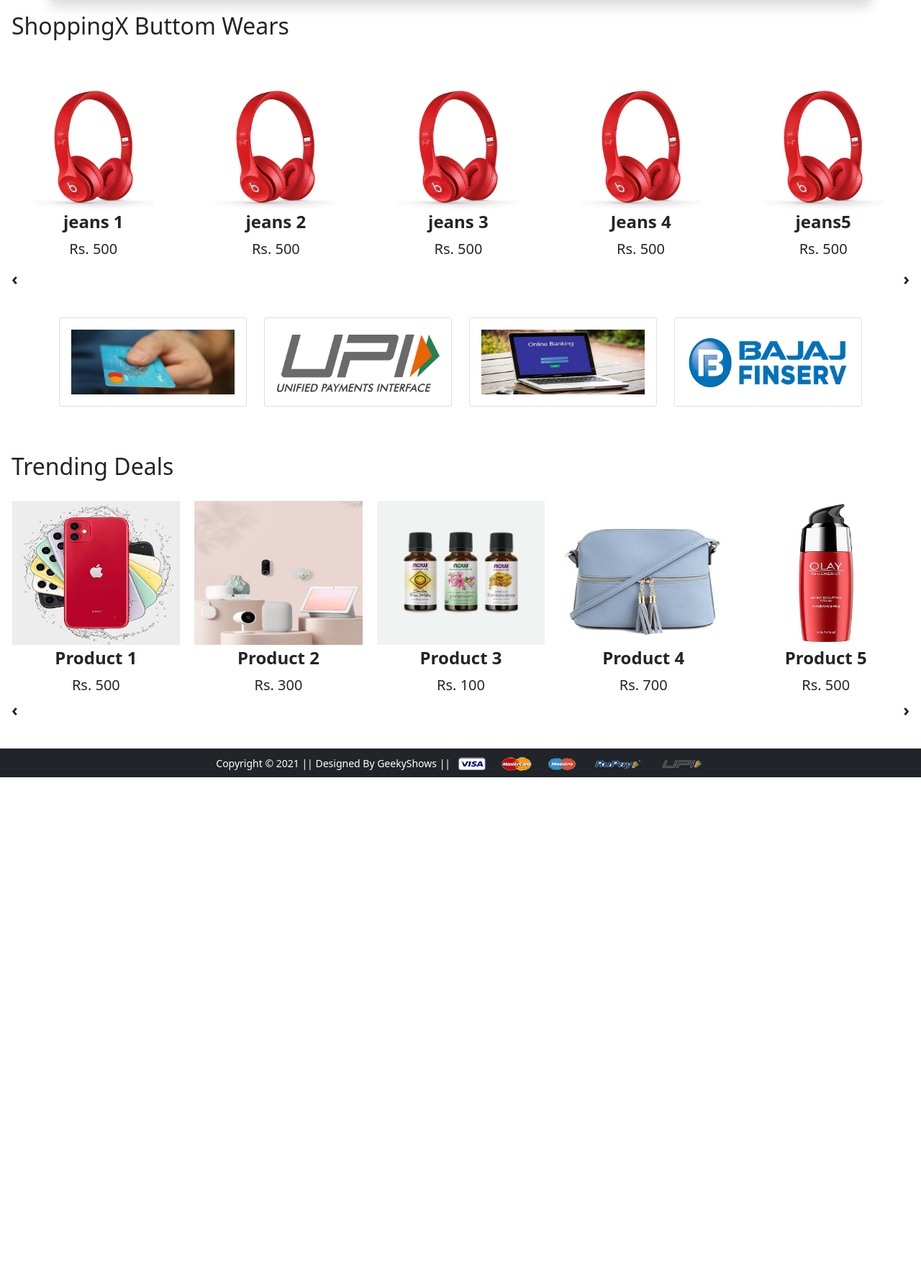
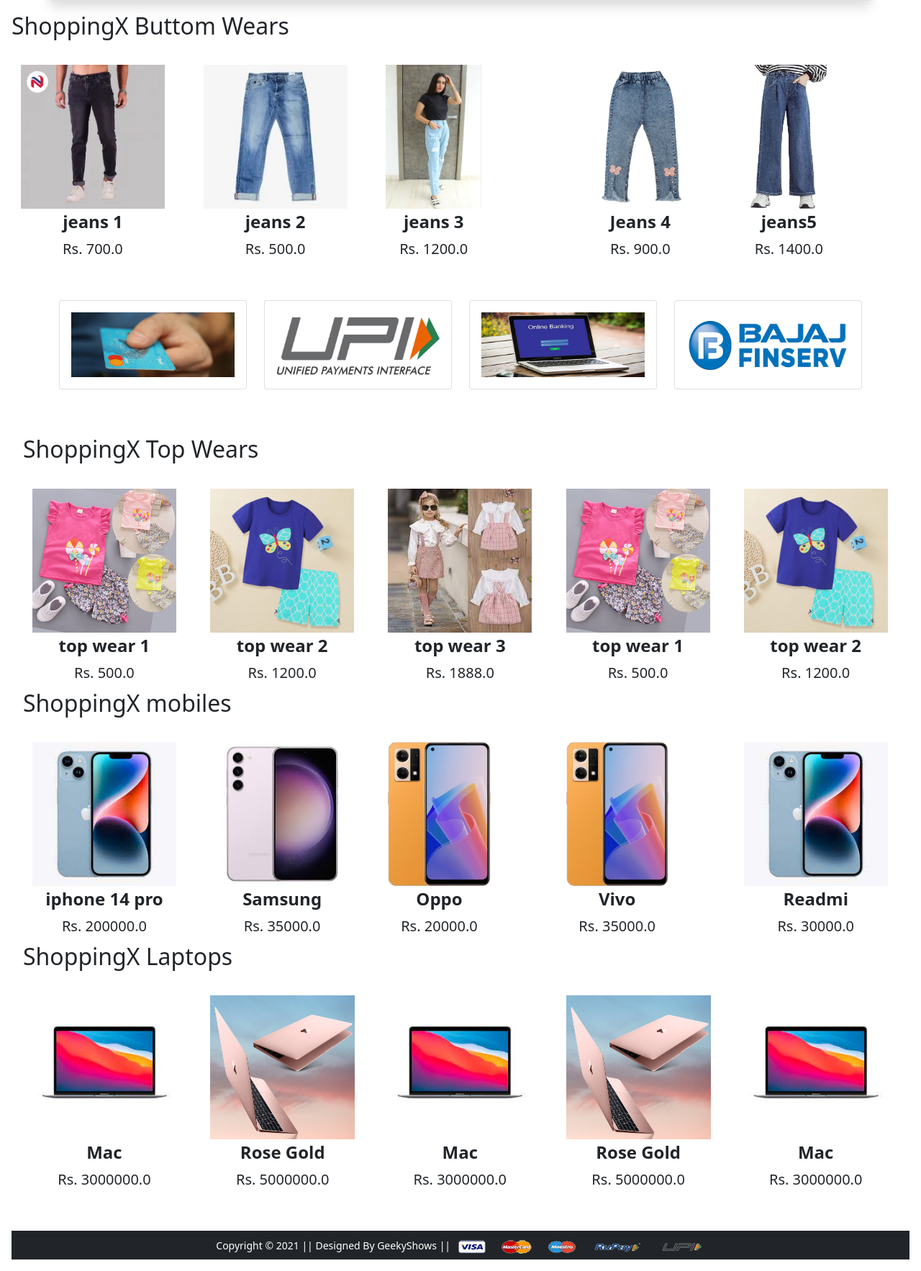
Before and after one commit to itsmepramila/Shoppinglyx-Ecommerce, a Django app: page / in a window 1280 px wide. Shown: the part 734-2500 px from the top of the page at 72% size. Before the commit the page ends 1814 px from the top, so only its background shows below. Run offline with Django 5.2, Linux system fonts and the light colour scheme; data comes from the database, SQL or seed files in the repository; both versions use the stored data as it was after the commit; some libraries are stand-ins or nearby versions.

Commit message:
product detail view

```diff
--- a/app/templates/app/home.html
+++ b/app/templates/app/home.html
@@ -50,20 +50,9 @@
  <!-- Slider 1 -->
  <div class="owl-carousel" id="slider1">
   {% for b in buttomwears %}
-  <a href="{% url 'product-detail' %}" class="btn"><div class="item"><img src="{% static 'app/images/product/1.jpg' %}" alt="" height="200px"><span class="fw-bold">{{ b.title }}</span><br><span class="fs-5">Rs. 500</span></div></a>
+  <a href="{% url 'product-detail' b.id %}" class="btn"><div class="item"><img src="{{ b.product_image.url }}" alt="" height="200px"><span class="fw-bold">{{ b.title }}</span><br><span class="fs-5">Rs. {{ b.selling_price }}</span></div></a>
   {% endfor %}
-  <div class="item"><img src="{% static 'app/images/product/2.jpg' %}" alt="" height="200px"><span class="fw-bold">Product 2</span><br><span class="fs-5">Rs. 300</span></div>
-  <div class="item"><img src="{% static 'app/images/product/3.jpg' %}" alt="" height="200px"><span class="fw-bold">Product 3</span><br><span class="fs-5">Rs. 100</span></div>
-  <div class="item"><img src="{% static 'app/images/product/4.jpg' %}" alt="" height="200px"><span class="fw-bold">Product 4</span><br><span class="fs-5">Rs. 700</span></div>
-  <div class="item"><img src="{% static 'app/images/product/5.jpg' %}" alt="" height="200px"><span class="fw-bold">Product 5</span><br><span class="fs-5">Rs. 500</span></div>
-  <div class="item"><img src="{% static 'app/images/product/6.jpg' %}" alt="" height="200px"><span class="fw-bold">Product 6</span><br><span class="fs-5">Rs. 400</span></div>
-  <div class="item"><img src="{% static 'app/images/product/7.jpg' %}" alt="" height="200px"><span class="fw-bold">Product 7</span><br><span class="fs-5">Rs. 500</span></div>
-  <div class="item"><img src="{% static 'app/images/product/8.jpg' %}" alt="" height="200px"><span class="fw-bold">Product 8</span><br><span class="fs-5">Rs. 300</span></div>
-  <div class="item"><img src="{% static 'app/images/product/9.jpg' %}" alt="" height="200px"><span class="fw-bold">Product 9</span><br><span class="fs-5">Rs. 600</span></div>
-  <div class="item"><img src="{% static 'app/images/product/10.jpg' %}" alt="" height="200px"><span class="fw-bold">Product 10</span><br><span class="fs-5">Rs. 900</span></div>
-  <div class="item"><img src="{% static 'app/images/product/11.jpg' %}" alt="" height="200px"><span class="fw-bold">Product 11</span><br><span class="fs-5">Rs. 100</span></div>
-  <div class="item"><img src="{% static 'app/images/product/12.jpg' %}" alt="" height="200px"><span class="fw-bold">Product 12</span><br><span class="fs-5">Rs. 200</span></div>
- </div>
+
 </div>
 <!-- End 1st Product Slider -->
 
@@ -104,22 +93,37 @@
 
 <!-- 2nd Product Slider -->
 <div class="mx-3">
- <h2>Trending Deals</h2>
+ <h2>ShoppingX Top Wears</h2>
  <!-- Slider 2 -->
  <div class="owl-carousel" id="slider2">
-  <div class="item"><img src="{% static 'app/images/product/12.jpg' %}" alt="" height="200px"><span class="fw-bold">Product 1</span><br><span class="fs-5">Rs. 500</span></div>
-  <div class="item"><img src="{% static 'app/images/product/11.jpg' %}" alt="" height="200px"><span class="fw-bold">Product 2</span><br><span class="fs-5">Rs. 300</span></div>
-  <div class="item"><img src="{% static 'app/images/product/10.jpg' %}" alt="" height="200px"><span class="fw-bold">Product 3</span><br><span class="fs-5">Rs. 100</span></div>
-  <div class="item"><img src="{% static 'app/images/product/9.jpg' %}" alt="" height="200px"><span class="fw-bold">Product 4</span><br><span class="fs-5">Rs. 700</span></div>
-  <div class="item"><img src="{% static 'app/images/product/8.jpg' %}" alt="" height="200px"><span class="fw-bold">Product 5</span><br><span class="fs-5">Rs. 500</span></div>
-  <div class="item"><img src="{% static 'app/images/product/11.jpg' %}" alt="" height="200px"><span class="fw-bold">Product 6</span><br><span class="fs-5">Rs. 400</span></div>
-  <div class="item"><img src="{% static 'app/images/product/5.jpg' %}" alt="" height="200px"><span class="fw-bold">Product 7</span><br><span class="fs-5">Rs. 500</span></div>
-  <div class="item"><img src="{% static 'app/images/product/11.jpg' %}" alt="" height="200px"><span class="fw-bold">Product 8</span><br><span class="fs-5">Rs. 300</span></div>
-  <div class="item"><img src="{% static 'app/images/product/12.jpg' %}" alt="" height="200px"><span class="fw-bold">Product 9</span><br><span class="fs-5">Rs. 600</span></div>
-  <div class="item"><img src="{% static 'app/images/product/7.jpg' %}" alt="" height="200px"><span class="fw-bold">Product 10</span><br><span class="fs-5">Rs. 900</span></div>
-  <div class="item"><img src="{% static 'app/images/product/6.jpg' %}" alt="" height="200px"><span class="fw-bold">Product 11</span><br><span class="fs-5">Rs. 100</span></div>
-  <div class="item"><img src="{% static 'app/images/product/10.jpg' %}" alt="" height="200px"><span class="fw-bold">Product 12</span><br><span class="fs-5">Rs. 200</span></div>
+  {% for tp in topwears %}
+  <a href="{% url 'product-detail' tp.id %}" class="btn"><div class="item"><img src="{{ tp.product_image.url }}" alt="" height="200px"><span class="fw-bold">{{ tp.title }}</span><br><span class="fs-5">Rs. {{ tp.selling_price }}</span></div></a>
+  {% endfor %}
  </div>
 </div>
 <!-- End 2nd Product Slider -->
+
+<!-- 3rd Product Slider -->
+<div class="mx-3">
+  <h2>ShoppingX mobiles</h2>
+  <!-- Slider 2 -->
+  <div class="owl-carousel" id="slider2">
+   {% for m in mobiles %}
+   <a href="{% url 'product-detail' m.id %}" class="btn"><div class="item"><img src="{{ m.product_image.url }}" alt="" height="200px"><span class="fw-bold">{{ m.title }}</span><br><span class="fs-5">Rs. {{ m.selling_price }}</span></div></a>
+   {% endfor %}
+  </div>
+ </div>
+ <!-- End 3rd Product Slider -->
+
+ <!-- 4th Product Slider -->
+<div class="mx-3">
+  <h2>ShoppingX Laptops</h2>
+  <!-- Slider 2 -->
+  <div class="owl-carousel" id="slider2">
+   {% for l in laptops %}
+   <a href="{% url 'product-detail' l.id %}" class="btn"><div class="item"><img src="{{ l.product_image.url }}" alt="" height="200px"><span class="fw-bold">{{ l.title }}</span><br><span class="fs-5">Rs. {{ l.selling_price }}</span></div></a>
+   {% endfor %}
+  </div>
+ </div>
+ <!-- End 4th Product Slider -->
 {% endblock main-content %}
--- a/app/urls.py
+++ b/app/urls.py
@@ -2,7 +2,7 @@
 from app import views
 urlpatterns = [
    path('', views.ProductView.as_view(), name="home"),
-    path('product-detail/', views.product_detail, name='product-detail'),
+    path('product-detail/<int:pk>', views.ProductDetailView.as_view(), name='product-detail'),
     path('cart/', views.add_to_cart, name='add-to-cart'),
     path('buy/', views.buy_now, name='buy-now'),
     path('profile/', views.profile, name='profile'),
--- a/app/views.py
+++ b/app/views.py
@@ -8,8 +8,14 @@
     def get(self, request):
         topwears=Product.objects.filter(category='TW')
         buttomwears=Product.objects.filter(category='BW')
-        mobiles=Product.objects.filter(category='TW')
-        return render(request, "app/home.html", {'topwears':topwears, 'buttomwears':buttomwears, 'mobiles':mobiles})
+        mobiles=Product.objects.filter(category='M')
+        laptops=Product.objects.filter(category='L')
+        return render(request, "app/home.html", {'topwears':topwears, 'buttomwears':buttomwears, 'mobiles':mobiles, 'laptops':laptops})
+
+class ProductDetailView(View):
+    def get(self, request, pk):
+        product=Product.objects.get(pk=pk)
+        return render(request, 'app/productdetail.html', {'product':product})
 
 
 def product_detail(request):
```
Also changed, not shown: db.sqlite3, media/productimg/download_4.jpg (added), media/productimg/hero-image.webp (added).
